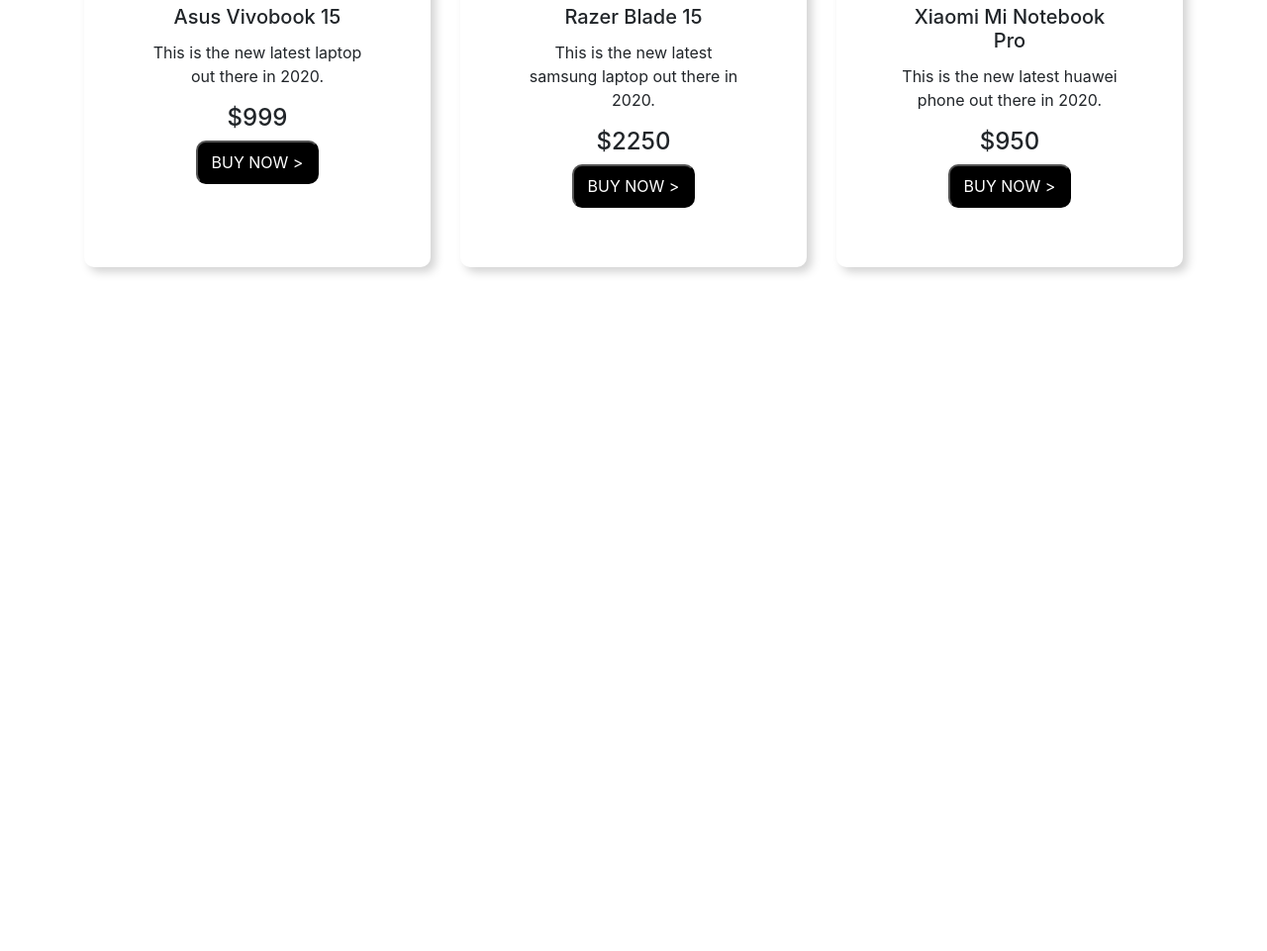
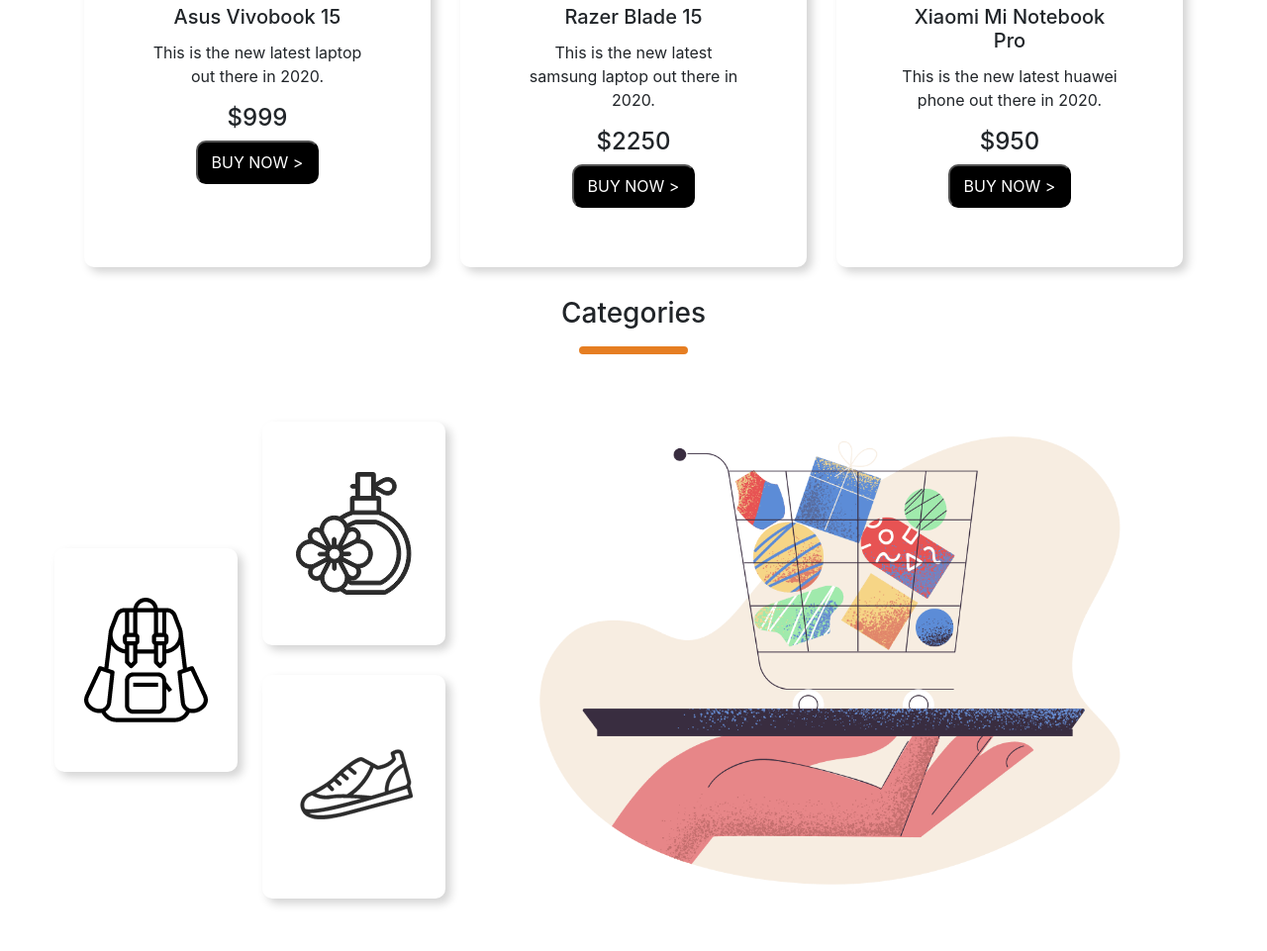
Before and after one commit to Protik111/hot-gadget, a plain HTML site: page index.html in a window 1280 px wide. Shown: the part 1723-2684 px from the top of the page at 99% size. Before the commit the page ends 2023 px from the top, so only its background shows below. Drawn offline with nearby package versions, Linux system fonts and the light colour scheme.

Commit message:
full-website-done

```diff
--- a/index.html
+++ b/index.html
@@ -178,6 +178,37 @@
 
 <!-- laptop card part end -->
 
+<!-- category part start -->
+
+<div class="container">
+  <div class="text">
+    <h3>Categories</h3>
+    <hr>
+  </div>
+  <div class="row">
+    <div class="row">
+      <div class="com-md-3 d-flex align-items-center">
+        <img class="img-all" id="img1" src="images/Categories/bag.png" alt="">
+      </div>
+      <div class="row d-flex align-items-center">
+        <div class="col-md-3">
+          <div class="row">
+            <img class="img-all img2" src="images/Categories/perfume.png" alt="">
+          </div>
+          <div class="row">
+            <img class="img-all img3" src="images/Categories/shoe.png" alt="">
+          </div>
+        </div>
+      </div>
+
+    </div>
+    <div class="col-md-6">
+      <img src="images/Categories/pale-order.png" alt="">
+
+    </div>
+  </div>
+</div>
+
     <script src="https://code.jquery.com/jquery-3.5.1.slim.min.js" integrity="sha384-DfXdz2htPH0lsSSs5nCTpuj/zy4C+OGpamoFVy38MVBnE+IbbVYUew+OrCXaRkfj" crossorigin="anonymous"></script>
     <script src="https://cdn.jsdelivr.net/npm/popper.js@1.16.0/dist/umd/popper.min.js" integrity="sha384-Q6E9RHvbIyZFJoft+2mJbHaEWldlvI9IOYy5n3zV9zzTtmI3UksdQRVvoxMfooAo" crossorigin="anonymous"></script>
     <script src="https://stackpath.bootstrapcdn.com/bootstrap/4.5.0/js/bootstrap.min.js" integrity="sha384-OgVRvuATP1z7JjHLkuOU7Xw704+h835Lr+6QL9UvYjZE3Ipu6Tp75j7Bh/kR0JKI" crossorigin="anonymous"></script>
--- a/style.css
+++ b/style.css
@@ -29,3 +29,27 @@
     color: orange;
     text-decoration: none;
 }
+.img-all{
+    border-radius: 10px;
+    box-shadow: 5px 5px 10px lightgray;
+    padding: 50px 30px;
+
+}
+#img1{
+    margin-right: 40px;
+}
+.img2{
+    margin-bottom: 15px;
+
+}
+.img3{
+    margin-top: 15px;
+}
+hr{
+    border: 4px solid #E67E22;
+    width: 102px;
+    border-radius: 5px;
+}
+.text{
+    text-align: center;
+}
```
